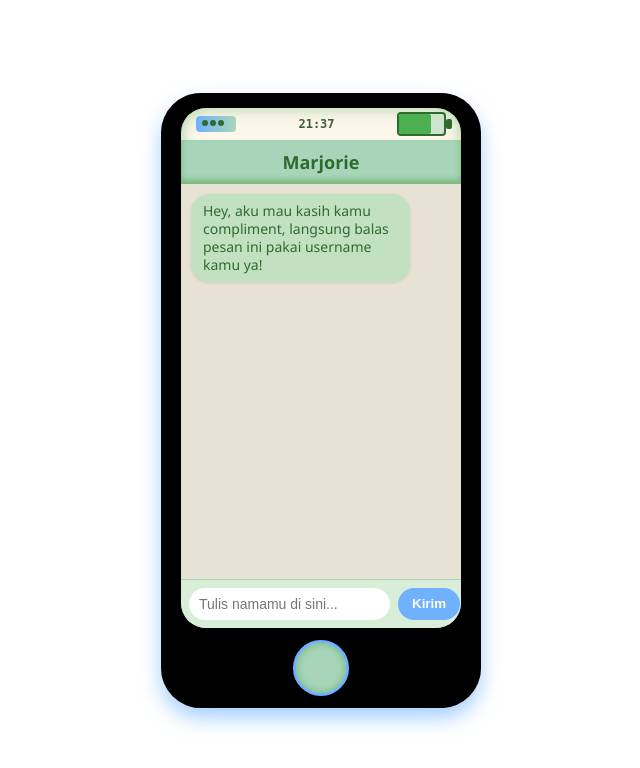
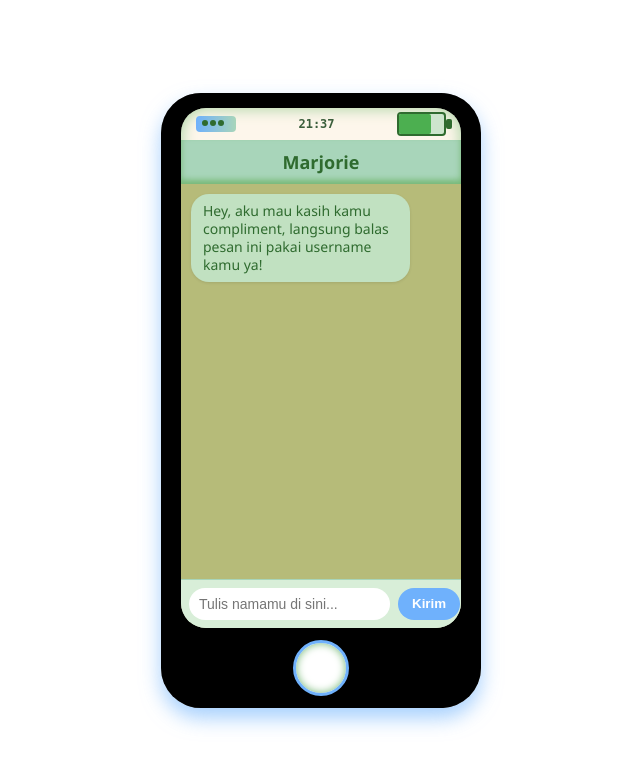
Before and after one commit to 307temporaryredirect/compliments, a Flask app: page / in a window 1280 px wide. Shown: the top 768 px of the page, without its empty margins (319-959 px from the left). Run offline with Flask 3, Linux system fonts and the light colour scheme.

Commit message:
Update style.css

```diff
--- a/static/css/style.css
+++ b/static/css/style.css
@@ -112,7 +112,7 @@ body {
 .chat-window {
   flex: 1;
   padding: 10px; /* Sedikit padding */
-  background-color: #e8e2d4;
+  background-color: #b6bb79;
   overflow-y: auto;
   display: flex;
   flex-direction: column;
@@ -184,7 +184,7 @@ button:hover {
   bottom: 12px;
   width: 50px; /* Sedikit lebih kecil */
   height: 50px;
-  background: #a8d5ba;
+  background: #ffffff;
   border-radius: 50%;
   box-shadow: inset 0 0 8px #75b875;
   left: 50%;
```
